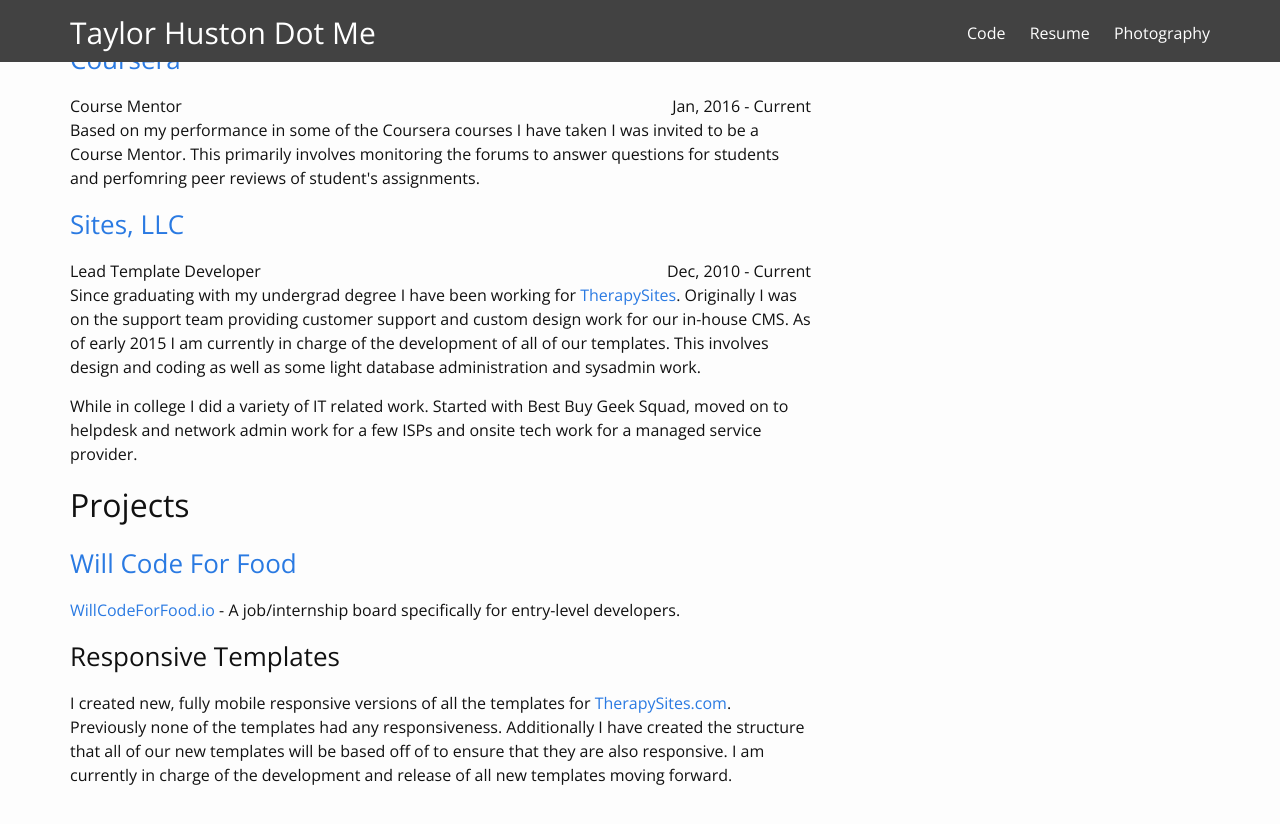
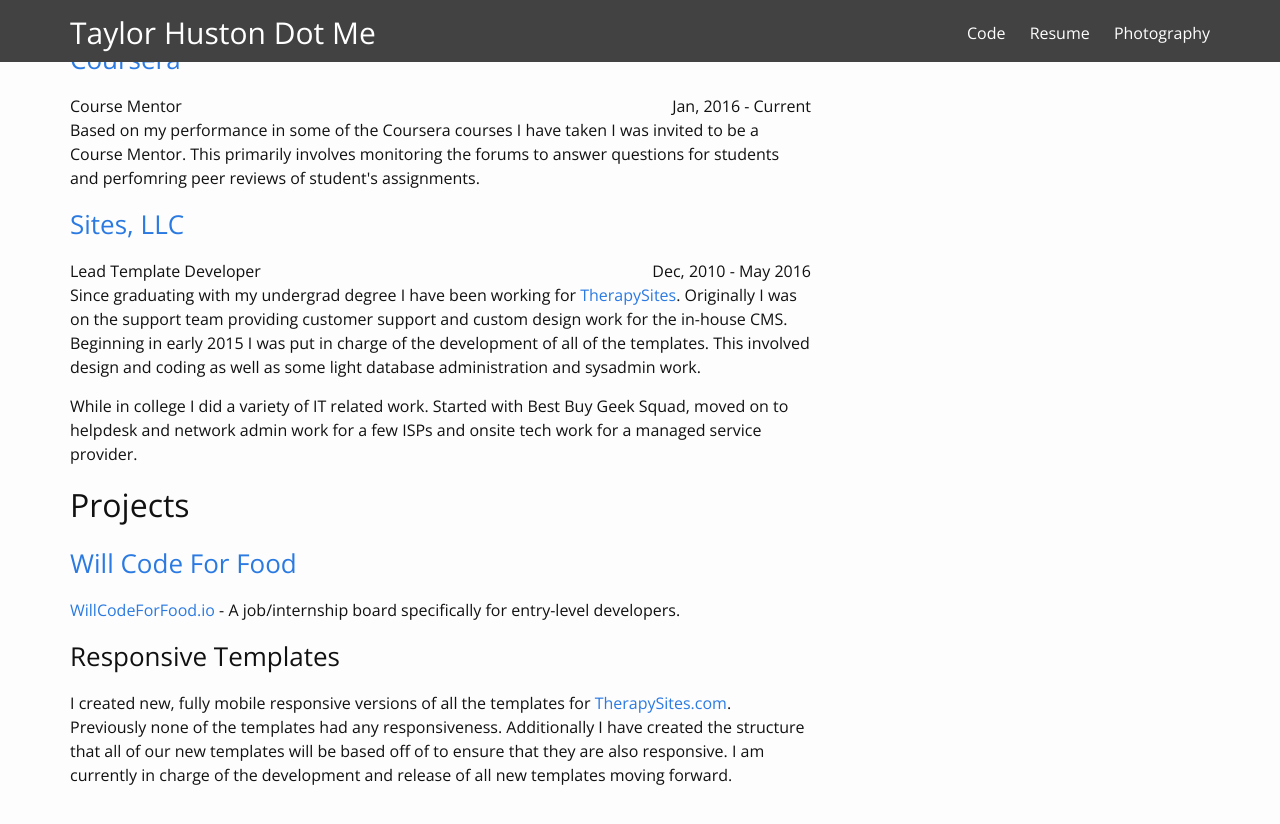
Before and after one commit to TaylorHuston/taylorhuston.github.io, a Jekyll site: the page built from resume.html, in a window 1280 px wide and 900 px high, scrolled down 1547 px, cut to the strip 0-888 px from the top of the window. Shown: the top 824 px of the strip. Built offline with Jekyll 4.4.1, drawn with Linux system fonts in a browser that asks for light colours; some web fonts are replaced.

Commit message:
Update Resume

```diff
--- a/resume.html
+++ b/resume.html
@@ -188,8 +188,8 @@
     <br />Based on my performance in some of the Coursera courses I have taken I was invited to be a Course Mentor. This primarily involves monitoring the forums to answer questions for students and perfomring peer reviews of student's assignments.</p>
 
   <h3><a href="http://www.therapysites.com/" target="_blank">Sites, LLC</a></h3>
-  <p>Lead Template Developer <span class="date">Dec, 2010 - Current</span>
-    <br /> Since graduating with my undergrad degree I have been working for <a href="http://www.therapysites.com/" target="_blank">TherapySites</a>. Originally I was on the support team providing customer support and custom design work for our in-house CMS. As of early 2015 I am currently in charge of the development of all of our templates. This involves design and coding as well as some light database administration and sysadmin work.</p>
+  <p>Lead Template Developer <span class="date">Dec, 2010 - May 2016</span>
+    <br /> Since graduating with my undergrad degree I have been working for <a href="http://www.therapysites.com/" target="_blank">TherapySites</a>. Originally I was on the support team providing customer support and custom design work for the in-house CMS. Beginning in early 2015 I was put in charge of the development of all of the templates. This involved design and coding as well as some light database administration and sysadmin work.</p>
 
   <p>While in college I did a variety of IT related work. Started with Best Buy Geek Squad, moved on to helpdesk and network admin work for a few ISPs and onsite tech work for a managed service provider.</p>
 </div>
```
